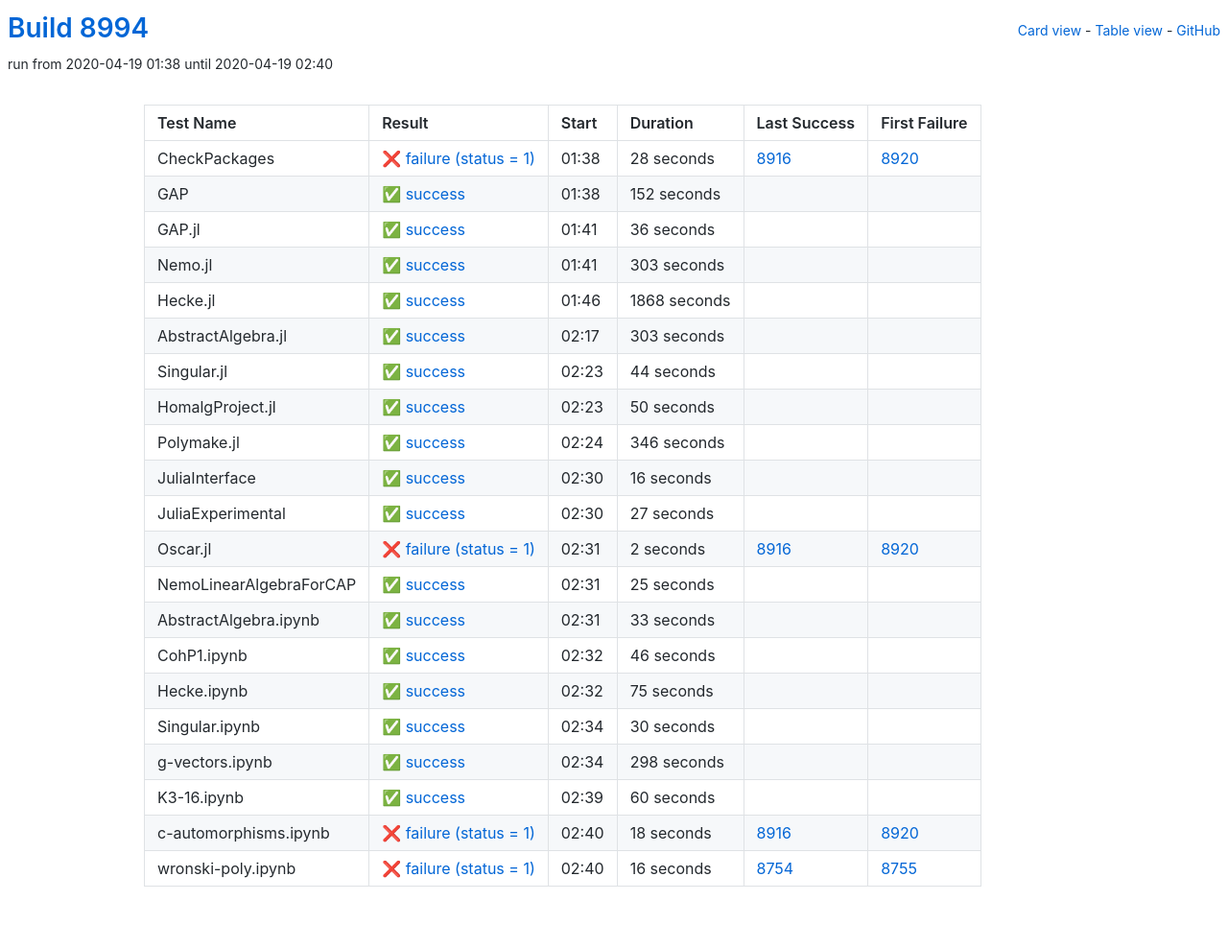
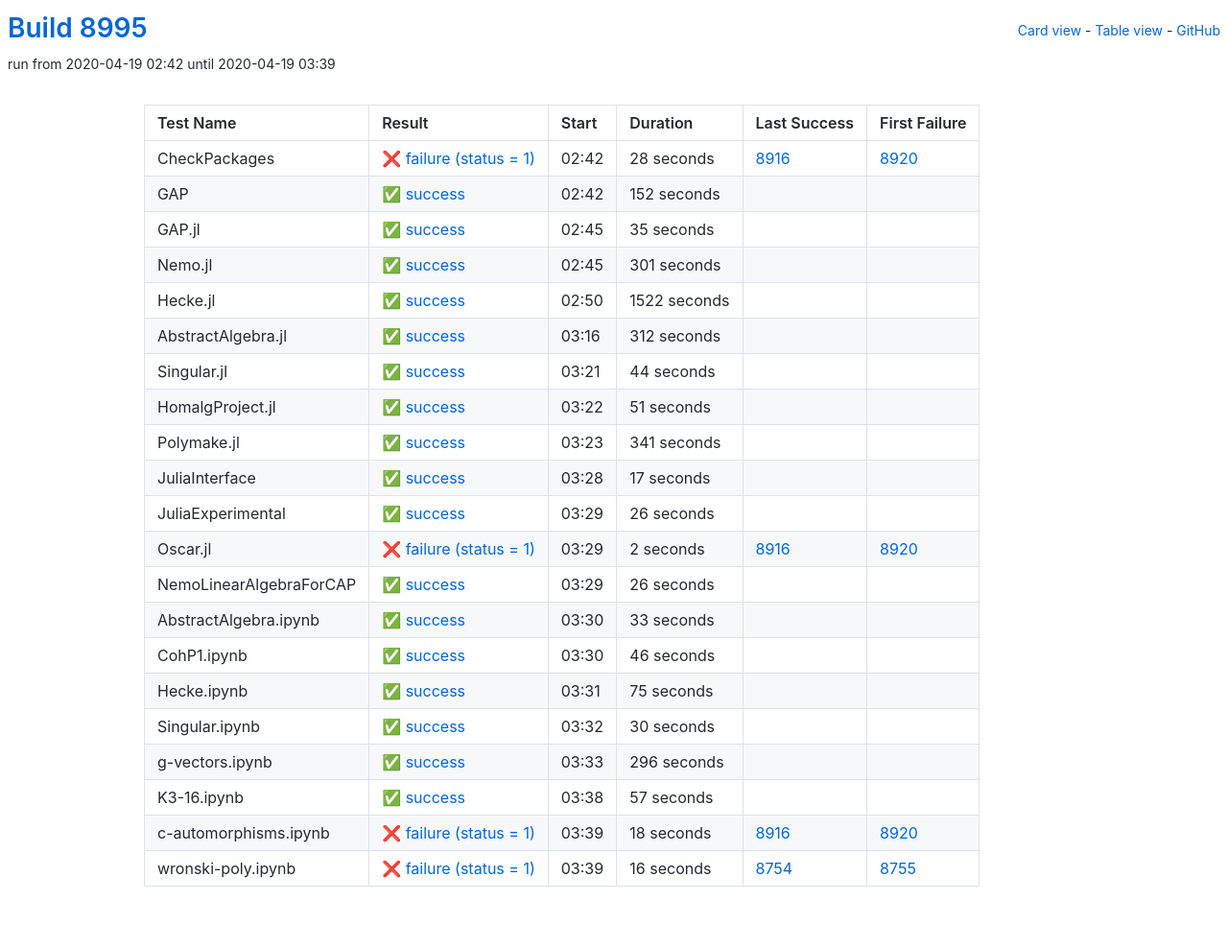
Before and after one commit to oscar-system/oscar-ci-status, a Jekyll site: the page built from table.html, in a window 1280 px wide. Shown: the whole page at 96% size. Built offline with Jekyll 4.4.1, drawn with Linux system fonts in a browser that asks for light colours.

Commit message:
Build 8995

```diff
--- a/_data/ci.yml
+++ b/_data/ci.yml
@@ -1,5 +1,5 @@
-build: 8994
-build_url: https://oscarci.mathematik.uni-kl.de/job/oscar/8994/
+build: 8995
+build_url: https://oscarci.mathematik.uni-kl.de/job/oscar/8995/
 job: oscar
 tests:
 - duration: 28
@@ -8,9 +8,9 @@
   first_failure_url: https://oscarci.mathematik.uni-kl.de/job/oscar/8920/
   last_success: 8916
   last_success_url: https://oscarci.mathematik.uni-kl.de/job/oscar/8916/
-  log: https://oscarci.mathematik.uni-kl.de/job/oscar/8994/artifact/logs/build-8994/CheckPackages.log
+  log: https://oscarci.mathematik.uni-kl.de/job/oscar/8995/artifact/logs/build-8995/CheckPackages.log
   name: CheckPackages
-  start: 2020-04-19 01:38
+  start: 2020-04-19 02:42
   status: failure
   success: false
 - duration: 152
@@ -19,53 +19,53 @@
   first_failure_url: null
   last_success: false
   last_success_url: null
-  log: https://oscarci.mathematik.uni-kl.de/job/oscar/8994/artifact/logs/build-8994/GAP.log
+  log: https://oscarci.mathematik.uni-kl.de/job/oscar/8995/artifact/logs/build-8995/GAP.log
   name: GAP
-  start: 2020-04-19 01:38
+  start: 2020-04-19 02:42
   status: success
   success: true
-- duration: 36
+- duration: 35
   exitcode: 0
   first_failure: false
   first_failure_url: null
   last_success: false
   last_success_url: null
-  log: https://oscarci.mathematik.uni-kl.de/job/oscar/8994/artifact/logs/build-8994/GAP.jl.log
+  log: https://oscarci.mathematik.uni-kl.de/job/oscar/8995/artifact/logs/build-8995/GAP.jl.log
   name: GAP.jl
-  start: 2020-04-19 01:41
+  start: 2020-04-19 02:45
   status: success
   success: true
-- duration: 303
+- duration: 301
   exitcode: 0
   first_failure: false
   first_failure_url: null
   last_success: false
   last_success_url: null
-  log: https://oscarci.mathematik.uni-kl.de/job/oscar/8994/artifact/logs/build-8994/Nemo.jl.log
+  log: https://oscarci.mathematik.uni-kl.de/job/oscar/8995/artifact/logs/build-8995/Nemo.jl.log
   name: Nemo.jl
-  start: 2020-04-19 01:41
+  start: 2020-04-19 02:45
   status: success
   success: true
-- duration: 1868
+- duration: 1522
   exitcode: 0
   first_failure: false
   first_failure_url: null
   last_success: false
   last_success_url: null
-  log: https://oscarci.mathematik.uni-kl.de/job/oscar/8994/artifact/logs/build-8994/Hecke.jl.log
+  log: https://oscarci.mathematik.uni-kl.de/job/oscar/8995/artifact/logs/build-8995/Hecke.jl.log
   name: Hecke.jl
-  start: 2020-04-19 01:46
+  start: 2020-04-19 02:50
   status: success
   success: true
-- duration: 303
+- duration: 312
   exitcode: 0
   first_failure: false
   first_failure_url: null
   last_success: false
   last_success_url: null
-  log: https://oscarci.mathematik.uni-kl.de/job/oscar/8994/artifact/logs/build-8994/AbstractAlgebra.jl.log
+  log: https://oscarci.mathematik.uni-kl.de/job/oscar/8995/artifact/logs/build-8995/AbstractAlgebra.jl.log
   name: AbstractAlgebra.jl
-  start: 2020-04-19 02:17
+  start: 2020-04-19 03:16
   status: success
   success: true
 - duration: 44
@@ -74,53 +74,53 @@
   first_failure_url: null
   last_success: false
   last_success_url: null
-  log: https://oscarci.mathematik.uni-kl.de/job/oscar/8994/artifact/logs/build-8994/Singular.jl.log
+  log: https://oscarci.mathematik.uni-kl.de/job/oscar/8995/artifact/logs/build-8995/Singular.jl.log
   name: Singular.jl
-  start: 2020-04-19 02:23
+  start: 2020-04-19 03:21
   status: success
   success: true
-- duration: 50
+- duration: 51
   exitcode: 0
   first_failure: false
   first_failure_url: null
   last_success: false
   last_success_url: null
-  log: https://oscarci.mathematik.uni-kl.de/job/oscar/8994/artifact/logs/build-8994/HomalgProject.jl.log
+  log: https://oscarci.mathematik.uni-kl.de/job/oscar/8995/artifact/logs/build-8995/HomalgProject.jl.log
   name: HomalgProject.jl
-  start: 2020-04-19 02:23
+  start: 2020-04-19 03:22
   status: success
   success: true
-- duration: 346
+- duration: 341
   exitcode: 0
   first_failure: false
   first_failure_url: null
   last_success: false
   last_success_url: null
-  log: https://oscarci.mathematik.uni-kl.de/job/oscar/8994/artifact/logs/build-8994/Polymake.jl.log
+  log: https://oscarci.mathematik.uni-kl.de/job/oscar/8995/artifact/logs/build-8995/Polymake.jl.log
   name: Polymake.jl
-  start: 2020-04-19 02:24
+  start: 2020-04-19 03:23
   status: success
   success: true
-- duration: 16
+- duration: 17
   exitcode: 0
   first_failure: false
   first_failure_url: null
   last_success: false
   last_success_url: null
-  log: https://oscarci.mathematik.uni-kl.de/job/oscar/8994/artifact/logs/build-8994/JuliaInterface.log
+  log: https://oscarci.mathematik.uni-kl.de/job/oscar/8995/artifact/logs/build-8995/JuliaInterface.log
   name: JuliaInterface
-  start: 2020-04-19 02:30
+  start: 2020-04-19 03:28
   status: success
   success: true
-- duration: 27
+- duration: 26
   exitcode: 0
   first_failure: false
   first_failure_url: null
   last_success: false
   last_success_url: null
-  log: https://oscarci.mathematik.uni-kl.de/job/oscar/8994/artifact/logs/build-8994/JuliaExperimental.log
+  log: https://oscarci.mathematik.uni-kl.de/job/oscar/8995/artifact/logs/build-8995/JuliaExperimental.log
   name: JuliaExperimental
-  start: 2020-04-19 02:30
+  start: 2020-04-19 03:29
   status: success
   success: true
 - duration: 2
@@ -129,20 +129,20 @@
   first_failure_url: https://oscarci.mathematik.uni-kl.de/job/oscar/8920/
   last_success: 8916
   last_success_url: https://oscarci.mathematik.uni-kl.de/job/oscar/8916/
-  log: https://oscarci.mathematik.uni-kl.de/job/oscar/8994/artifact/logs/build-8994/Oscar.jl.log
+  log: https://oscarci.mathematik.uni-kl.de/job/oscar/8995/artifact/logs/build-8995/Oscar.jl.log
   name: Oscar.jl
-  start: 2020-04-19 02:31
+  start: 2020-04-19 03:29
   status: failure
   success: false
-- duration: 25
+- duration: 26
   exitcode: 0
   first_failure: false
   first_failure_url: null
   last_success: false
   last_success_url: null
-  log: https://oscarci.mathematik.uni-kl.de/job/oscar/8994/artifact/logs/build-8994/NemoLinearAlgebraForCAP.log
+  log: https://oscarci.mathematik.uni-kl.de/job/oscar/8995/artifact/logs/build-8995/NemoLinearAlgebraForCAP.log
   name: NemoLinearAlgebraForCAP
-  start: 2020-04-19 02:31
+  start: 2020-04-19 03:29
   status: success
   success: true
 - duration: 33
@@ -151,9 +151,9 @@
   first_failure_url: null
   last_success: false
   last_success_url: null
-  log: https://oscarci.mathematik.uni-kl.de/job/oscar/8994/artifact/logs/build-8994/AbstractAlgebra.ipynb.log
+  log: https://oscarci.mathematik.uni-kl.de/job/oscar/8995/artifact/logs/build-8995/AbstractAlgebra.ipynb.log
   name: AbstractAlgebra.ipynb
-  start: 2020-04-19 02:31
+  start: 2020-04-19 03:30
   status: success
   success: true
 - duration: 46
@@ -162,9 +162,9 @@
   first_failure_url: null
   last_success: false
   last_success_url: null
-  log: https://oscarci.mathematik.uni-kl.de/job/oscar/8994/artifact/logs/build-8994/CohP1.ipynb.log
+  log: https://oscarci.mathematik.uni-kl.de/job/oscar/8995/artifact/logs/build-8995/CohP1.ipynb.log
   name: CohP1.ipynb
-  start: 2020-04-19 02:32
+  start: 2020-04-19 03:30
   status: success
   success: true
 - duration: 75
@@ -173,9 +173,9 @@
   first_failure_url: null
   last_success: false
   last_success_url: null
-  log: https://oscarci.mathematik.uni-kl.de/job/oscar/8994/artifact/logs/build-8994/Hecke.ipynb.log
+  log: https://oscarci.mathematik.uni-kl.de/job/oscar/8995/artifact/logs/build-8995/Hecke.ipynb.log
   name: Hecke.ipynb
-  start: 2020-04-19 02:32
+  start: 2020-04-19 03:31
   status: success
   success: true
 - duration: 30
@@ -184,31 +184,31 @@
   first_failure_url: null
   last_success: false
   last_success_url: null
-  log: https://oscarci.mathematik.uni-kl.de/job/oscar/8994/artifact/logs/build-8994/Singular.ipynb.log
+  log: https://oscarci.mathematik.uni-kl.de/job/oscar/8995/artifact/logs/build-8995/Singular.ipynb.log
   name: Singular.ipynb
-  start: 2020-04-19 02:34
+  start: 2020-04-19 03:32
   status: success
   success: true
-- duration: 298
+- duration: 296
   exitcode: 0
   first_failure: false
   first_failure_url: null
   last_success: false
   last_success_url: null
-  log: https://oscarci.mathematik.uni-kl.de/job/oscar/8994/artifact/logs/build-8994/g-vectors.ipynb.log
+  log: https://oscarci.mathematik.uni-kl.de/job/oscar/8995/artifact/logs/build-8995/g-vectors.ipynb.log
   name: g-vectors.ipynb
-  start: 2020-04-19 02:34
+  start: 2020-04-19 03:33
   status: success
   success: true
-- duration: 60
+- duration: 57
   exitcode: 0
   first_failure: false
   first_failure_url: null
   last_success: false
   last_success_url: null
-  log: https://oscarci.mathematik.uni-kl.de/job/oscar/8994/artifact/logs/build-8994/K3-16.ipynb.log
+  log: https://oscarci.mathematik.uni-kl.de/job/oscar/8995/artifact/logs/build-8995/K3-16.ipynb.log
   name: K3-16.ipynb
-  start: 2020-04-19 02:39
+  start: 2020-04-19 03:38
   status: success
   success: true
 - duration: 18
@@ -217,9 +217,9 @@
   first_failure_url: https://oscarci.mathematik.uni-kl.de/job/oscar/8920/
   last_success: 8916
   last_success_url: https://oscarci.mathematik.uni-kl.de/job/oscar/8916/
-  log: https://oscarci.mathematik.uni-kl.de/job/oscar/8994/artifact/logs/build-8994/c-automorphisms.ipynb.log
+  log: https://oscarci.mathematik.uni-kl.de/job/oscar/8995/artifact/logs/build-8995/c-automorphisms.ipynb.log
   name: c-automorphisms.ipynb
-  start: 2020-04-19 02:40
+  start: 2020-04-19 03:39
   status: failure
   success: false
 - duration: 16
@@ -228,8 +228,8 @@
   first_failure_url: https://oscarci.mathematik.uni-kl.de/job/oscar/8755/
   last_success: 8754
   last_success_url: https://oscarci.mathematik.uni-kl.de/job/oscar/8754/
-  log: https://oscarci.mathematik.uni-kl.de/job/oscar/8994/artifact/logs/build-8994/wronski-poly.ipynb.log
+  log: https://oscarci.mathematik.uni-kl.de/job/oscar/8995/artifact/logs/build-8995/wronski-poly.ipynb.log
   name: wronski-poly.ipynb
-  start: 2020-04-19 02:40
+  start: 2020-04-19 03:39
   status: failure
   success: false
```
Also changed, not shown: README.md.
